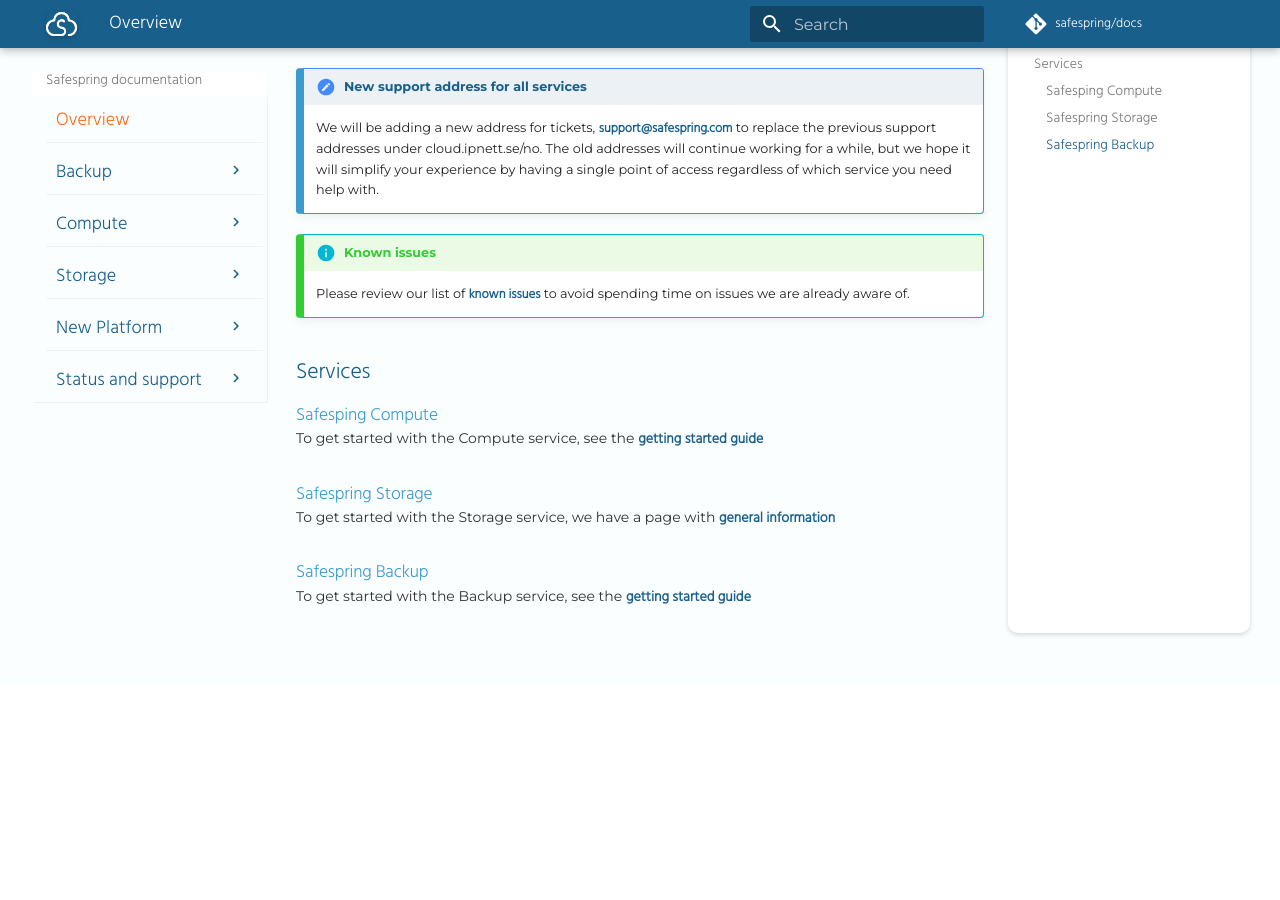
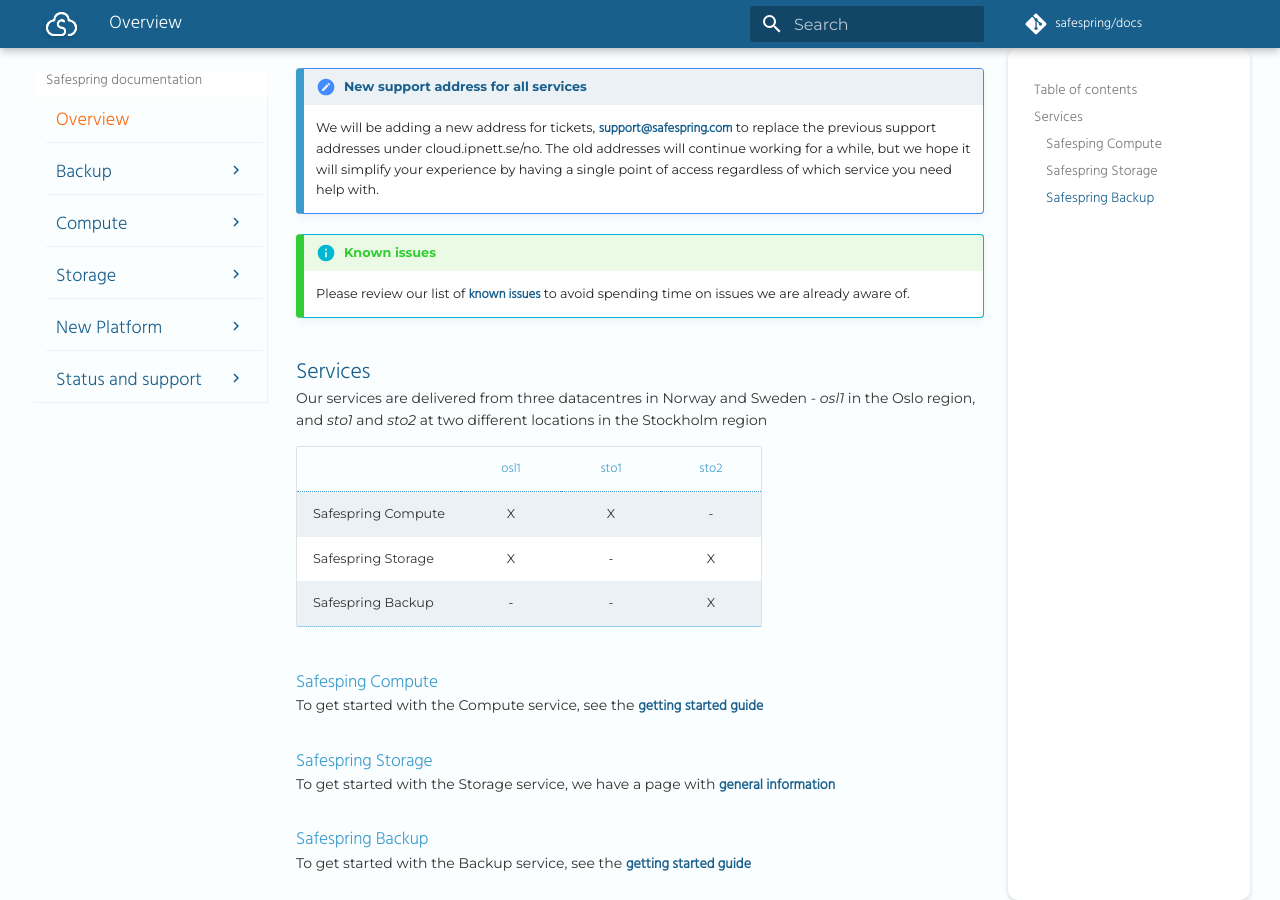
Before and after one commit to safespring/docs, an MkDocs documentation site: the page built from content/index.md, in a window 1280 px wide and 900 px high, scrolled down 214 px. Built offline with MkDocs 1.6.1 and Material for MkDocs 9.7.7, drawn with Linux system fonts in a browser that asks for light colours; a script that is not in the unit is left out; comment, search, counter and statistics services are not loaded; old or Windows-style settings are respelled for this version of MkDocs; before the commit the page ends 920 px from its top, so only the background shows below that.

Commit message:
added table showing where we deliver each service

```diff
--- a/content/index.md
+++ b/content/index.md
@@ -14,6 +14,15 @@
 
 ## Services
 
+Our services are delivered from three datacentres in Norway and Sweden - *osl1* in the Oslo region, and *sto1* and *sto2* at two different locations in the Stockholm region
+
+|                    | osl1  | sto1  | sto2  |
+| :----------------- | :---: | :---: | :---: |
+| Safespring Compute |   X   |   X   |   -   |
+| Safespring Storage |   X   |   -   |   X   |
+| Safespring Backup  |   -   |   -   |   X   |
+
+
 ### Safesping Compute
 
 To get started with the Compute service, see the [getting started guide](compute/getting-started)
```
